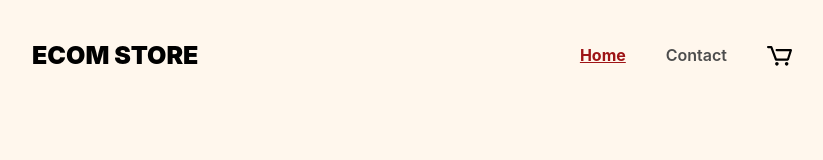
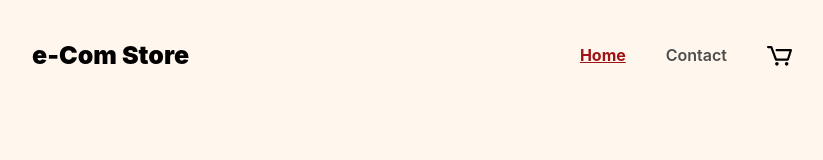
Before and after one commit to anasommer/fed-frameworks-ca, a React (Vite) app: page / in a window 1280 px wide. Shown: the top 160 px of the page, without its empty margins (228-1051 px from the left). Built offline with nearby package versions, Linux system fonts and the light colour scheme.

Commit message:
removed toUpperCase for the logo

```diff
--- a/src/components/Header.jsx
+++ b/src/components/Header.jsx
@@ -11,7 +11,7 @@ export default function Header() {
   return (
     <header>
       <Link className='site-logo' to='/'>
-        eCom Store
+        e-Com Store
       </Link>
       <nav>
         <NavLink
--- a/style.css
+++ b/style.css
@@ -42,7 +42,7 @@ header {
 header .site-logo {
   color: black;
   margin-right: auto;
-  text-transform: uppercase;
+
   font-weight: 900;
   font-size: 25px;
 }
```
